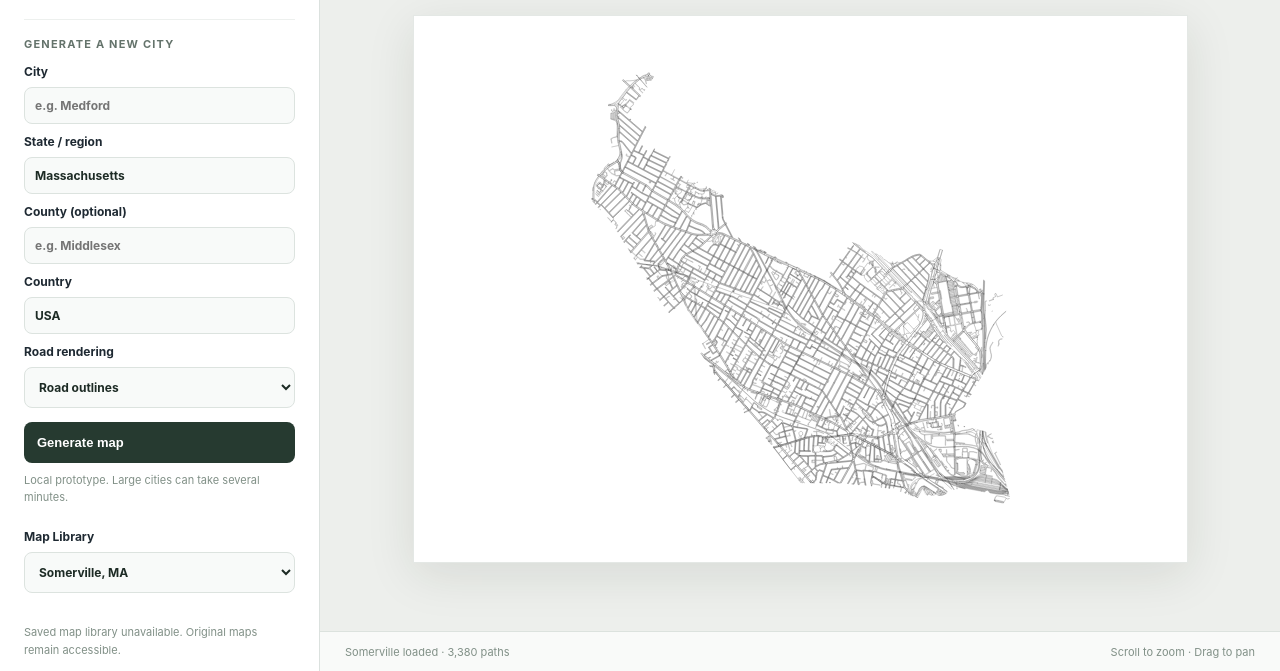
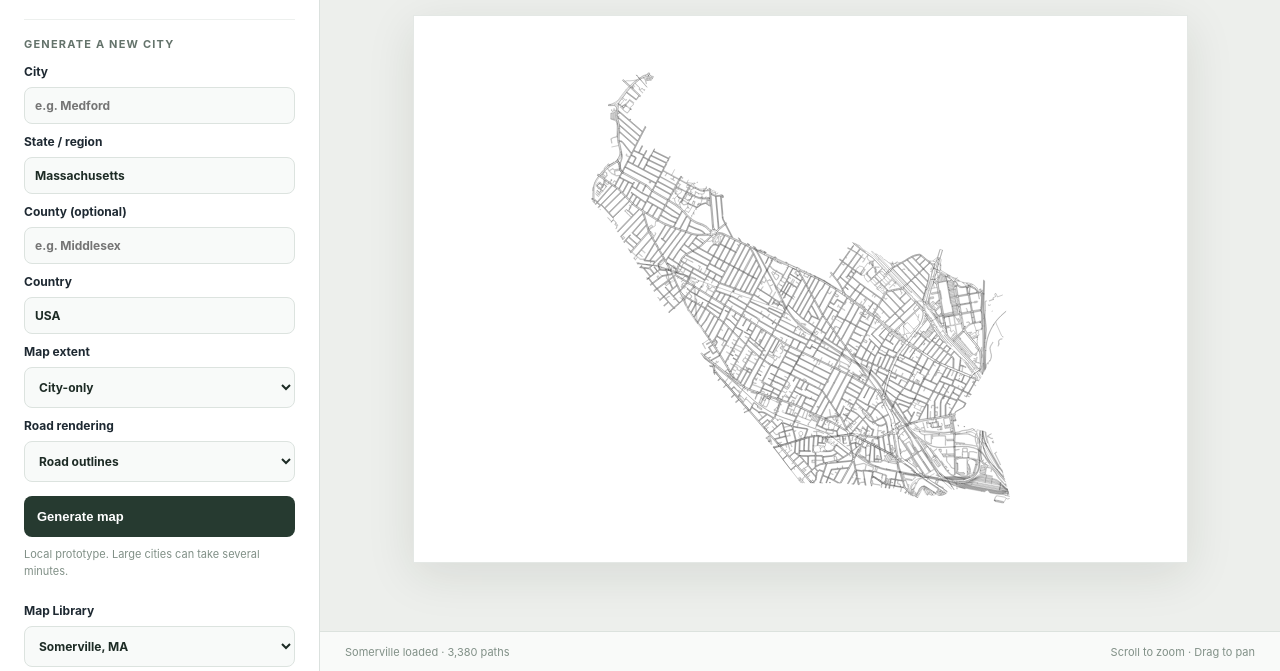
Before and after one commit to synapticstimuli/city-map-studio, a plain HTML site: page index.html in a window 1280 px wide. Shown: the part 129-800 px from the top of the page. Drawn offline with Linux system fonts and the light colour scheme; no server answers.

Commit message:
Add City-only/Regional extent dropdown and optional regional layer toggle

```diff
--- a/index.html
+++ b/index.html
@@ -46,6 +46,14 @@
           <label class="field">
             Country
             <input id="genCountry" value="USA" maxlength="80" required />
+          </label>
+
+          <label class="field">
+            Map extent
+            <select id="genScope">
+              <option value="city">City-only</option>
+              <option value="regional">Regional (3 km surroundings)</option>
+            </select>
           </label>
 
           <label class="field">
@@ -98,6 +106,9 @@
             ><input type="checkbox" id="rail" checked />Railways</label
           ><label class="toggle"
             ><input type="checkbox" id="boundary" />City boundary</label
+          >
+          <label class="toggle"
+            ><input type="checkbox" id="regionalLayer" checked disabled />Regional surroundings</label
           >
           <p class="note">
             Roads use buffered outlines from the supplied map files, not
```
